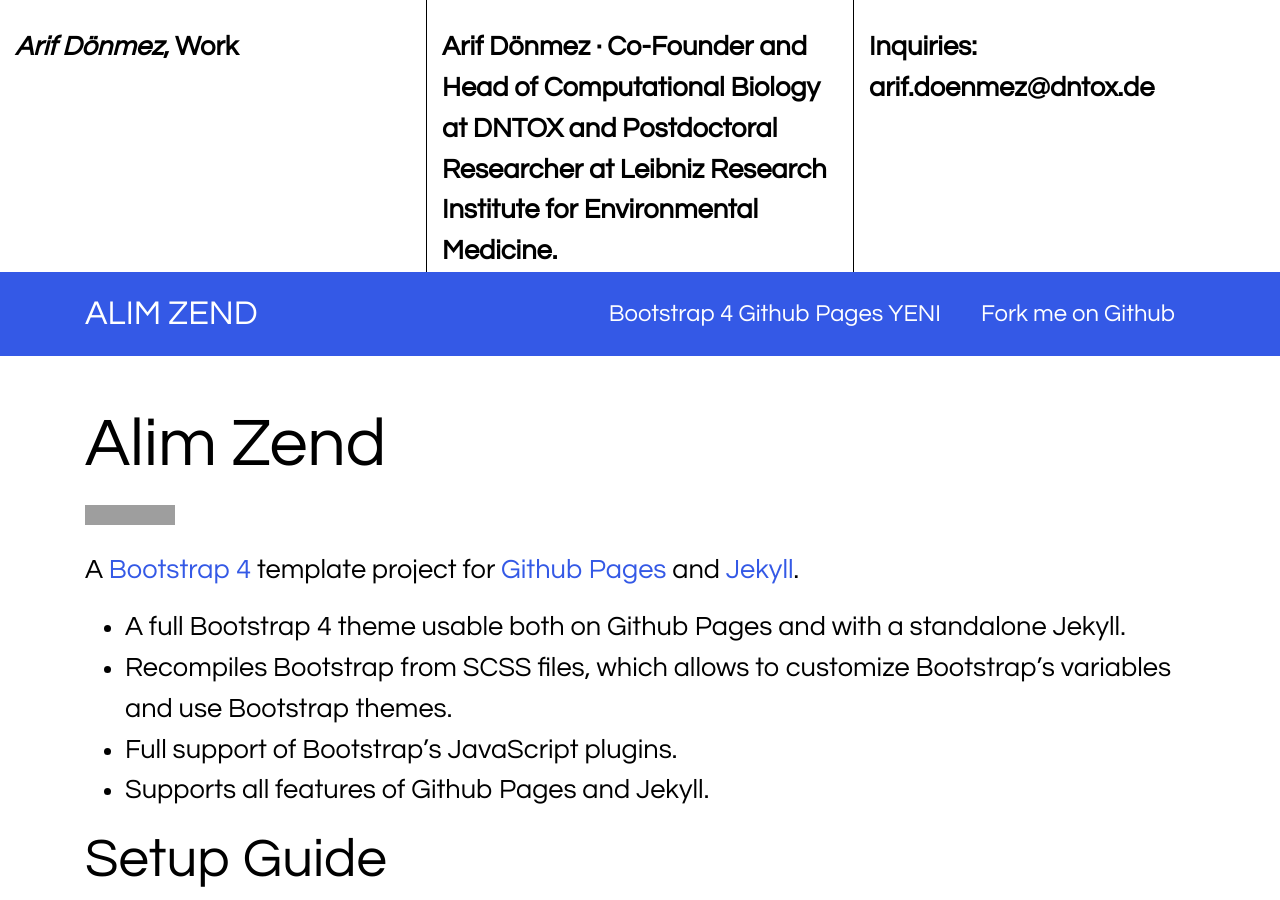
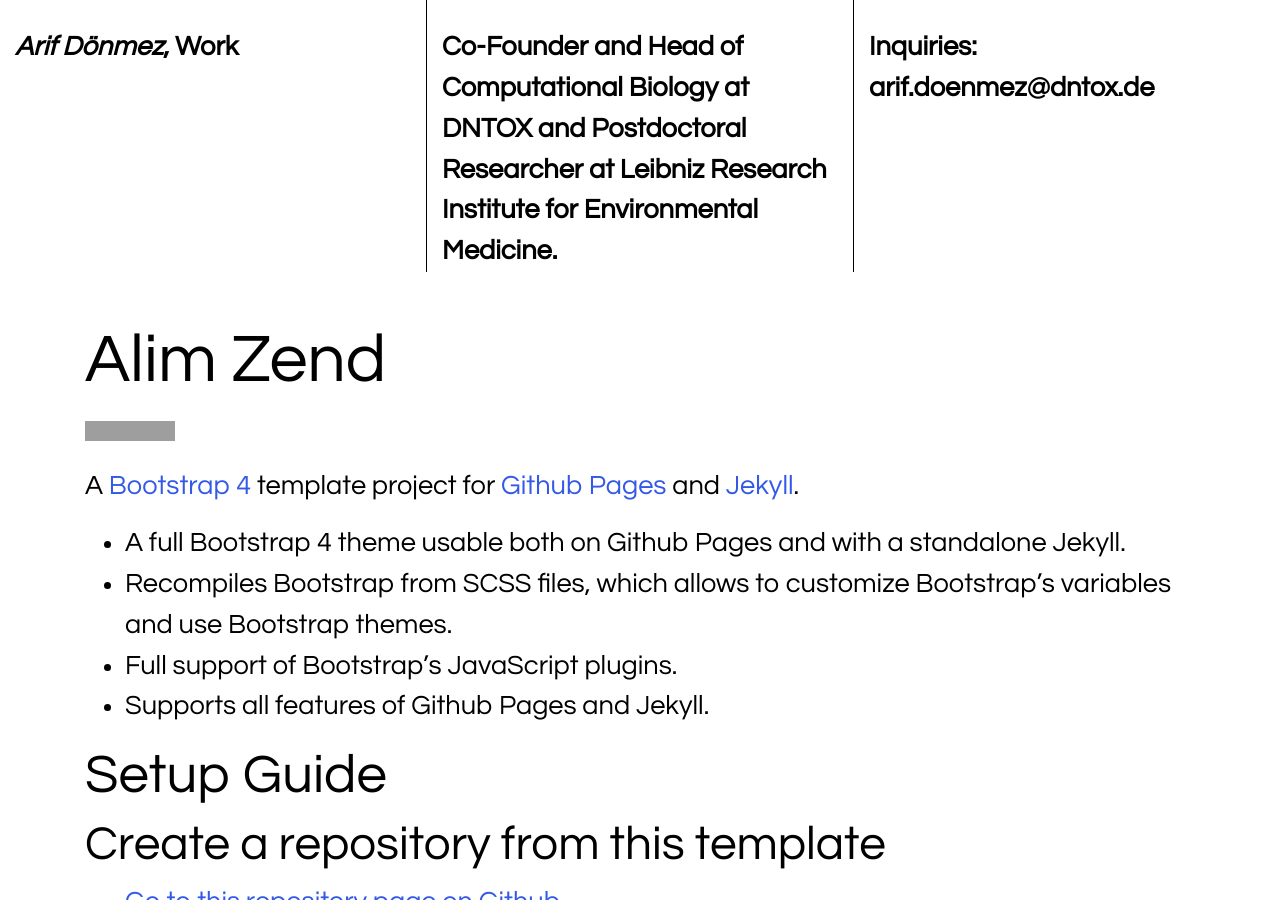
Before and after one commit to alim-zend/alim-zend.github.io, a Jekyll site: the page built from index.md, in a window 1280 px wide and 900 px high. Built offline with Jekyll 4.4.1, drawn with Linux system fonts in a browser that asks for light colours; grey boxes are pictures that could not be loaded.

Commit message:
Update header.html

```diff
--- a/_includes/header.html
+++ b/_includes/header.html
@@ -5,15 +5,16 @@
           <i>Arif Dönmez</i>, Work
       </div>
       <div class="col-sm" style="font-weight:bold;border-width: thin;border-left-style: solid;padding-top: 1em;">
-        <b>Arif Dönmez</b> · Co-Founder and Head of Computational Biology at DNTOX and Postdoctoral Researcher at Leibniz Research Institute for Environmental Medicine.
+        Co-Founder and Head of Computational Biology at DNTOX and Postdoctoral Researcher at Leibniz Research Institute for Environmental Medicine.
       </div>
       <div class="col-sm" style="font-weight:bold;border-width: thin;border-left-style: solid;padding-top: 1em;">
-        Inquiries: arif.doenmez@dntox.de
+        Inquiries: <br />arif.doenmez@dntox.de
       </div>
     </div>
   </div>
   </div>
 </header>
+<!--
 <nav class="navbar navbar-expand-lg navbar-dark bg-primary">
   <div class="container">
     <a class="navbar-brand" rel="author" href="{{ "/" | relative_url }}">{{ site.title | escape }}</a>
@@ -40,3 +41,4 @@
     </div>
   </div>
 </nav>
+-->
```
